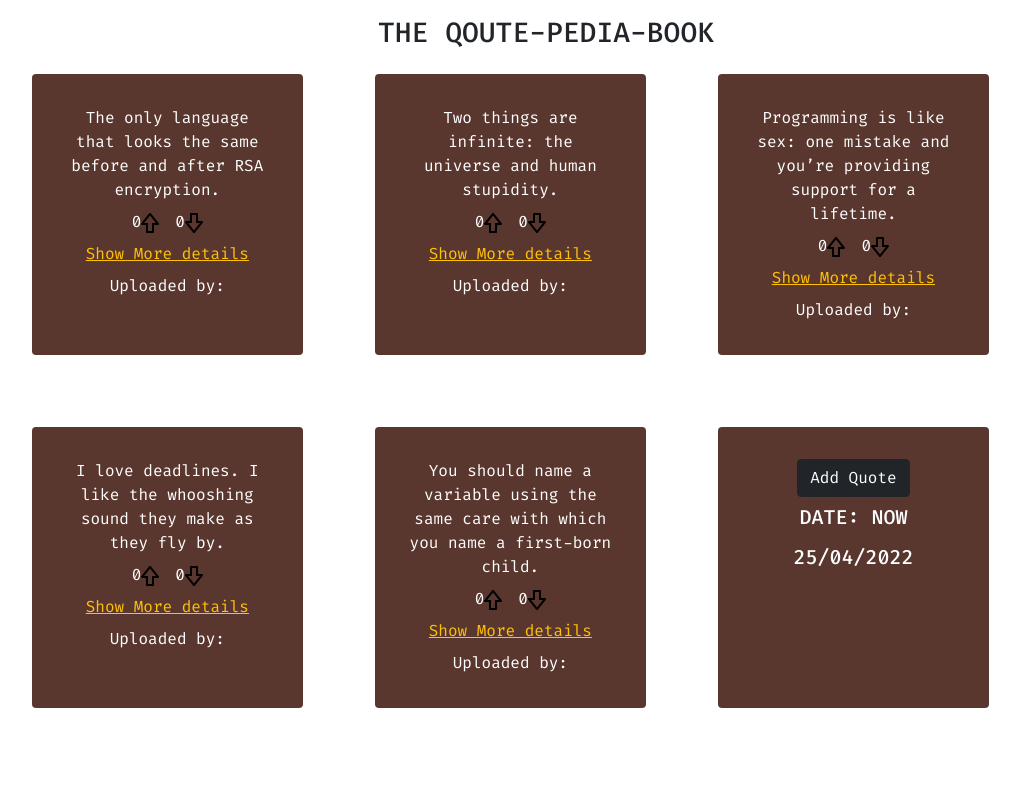
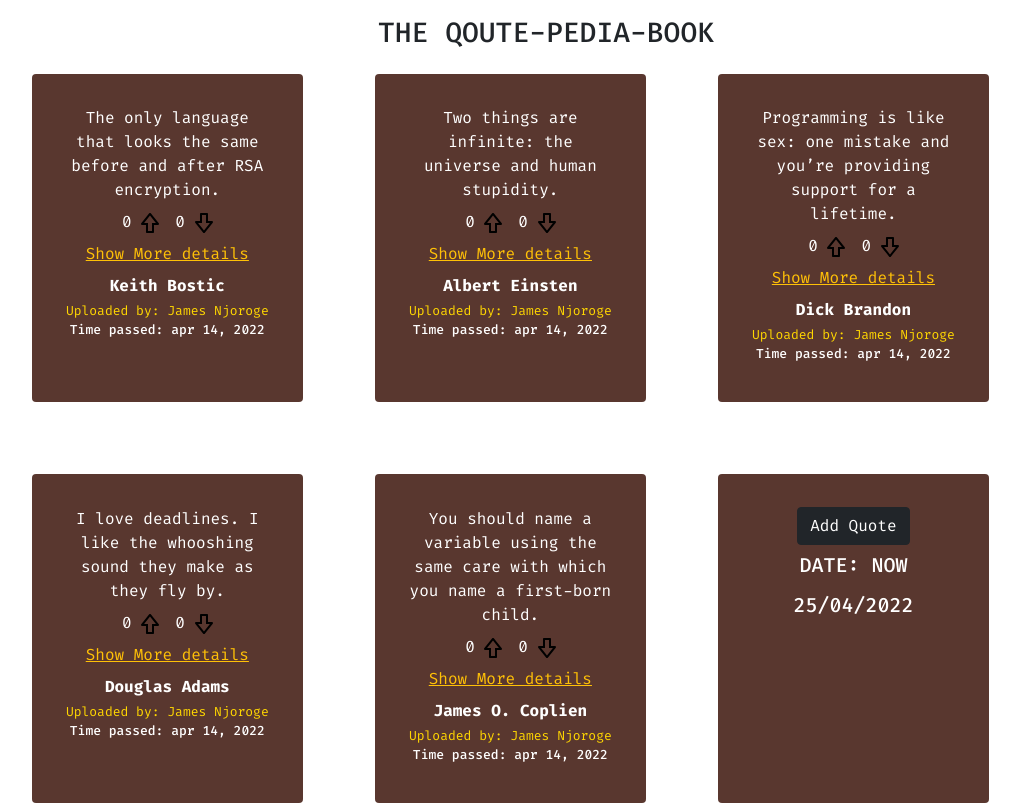
Before and after one commit to devjamesnjoroge/quotes-book, an Angular app: page / in a window 1280 px wide. Shown: the whole page, without its empty margins (94-1114 px from the left). Built offline with nearby package versions, Linux system fonts and the light colour scheme.

Commit message:
fix: placed more details in quoteDetailComponent

```diff
--- a/src/app/quote-details/quote-details.component.css
+++ b/src/app/quote-details/quote-details.component.css
@@ -0,0 +1,8 @@
+span {
+    font-size: small;
+    color: gold;
+}
+
+h6 {
+    font-size: small;
+}
--- a/src/app/quote-details/quote-details.component.html
+++ b/src/app/quote-details/quote-details.component.html
@@ -1 +1,5 @@
-<p>quote-details works!</p>
+<div>
+    <strong>{{quote.author}}</strong> <br>
+    <span>Uploaded by: {{quote.uploader}}</span>
+    <h6>Time passed: {{quote.date | date | lowercase}}</h6>
+</div>
--- a/src/app/quote-details/quote-details.component.ts
+++ b/src/app/quote-details/quote-details.component.ts
@@ -1,4 +1,5 @@
-import { Component, OnInit } from '@angular/core';
+import { Component, OnInit, Input } from '@angular/core';
+import { Quote } from '../quote/quote';
 
 @Component({
   selector: 'app-quote-details',
@@ -7,6 +8,8 @@ import { Component, OnInit } from '@angular/core';
 })
 export class QuoteDetailsComponent implements OnInit {
 
+  @Input() quote !: Quote;
+
   constructor() { }
 
   ngOnInit(): void {
--- a/src/app/quote/quote.component.html
+++ b/src/app/quote/quote.component.html
@@ -8,19 +8,17 @@
 
             <div class="votes d-flex gap-3 ">
 
-                <div class="upvote " (click)="upVote(i, true)">{{quote.un}}<img src="../../assets/upvote.svg " alt="upvote image "></div>
-                <div class="downvote " (click)="downVote(i, true)">{{quote.dn}}<img src="../../assets/downvote.svg " alt="downvote image "></div>
+                <div class="upvote " (click)="upVote(i, true)">{{quote.un}} <img src="../../assets/upvote.svg " alt="upvote image "></div>
+                <div class="downvote " (click)="downVote(i, true)">{{quote.dn * -1}} <img src="../../assets/downvote.svg " alt="downvote image "></div>
 
 
             </div>
 
             <span class="text-warning toggle ">Show More details</span>
-
-            <span>Uploaded by:</span>
-
+            <app-quote-details [quote]="quote"></app-quote-details>
         </div>
 
-        <div class="col-md-3 gap-2 text-white rounded ">
+        <div class="col-md-3 gap-2 text-white rounded">
             <button class="btn btn-dark " type="button ">Add Quote</button>
             <h5>DATE: NOW</h5>
             <h5>25/04/2022</h5>
```
